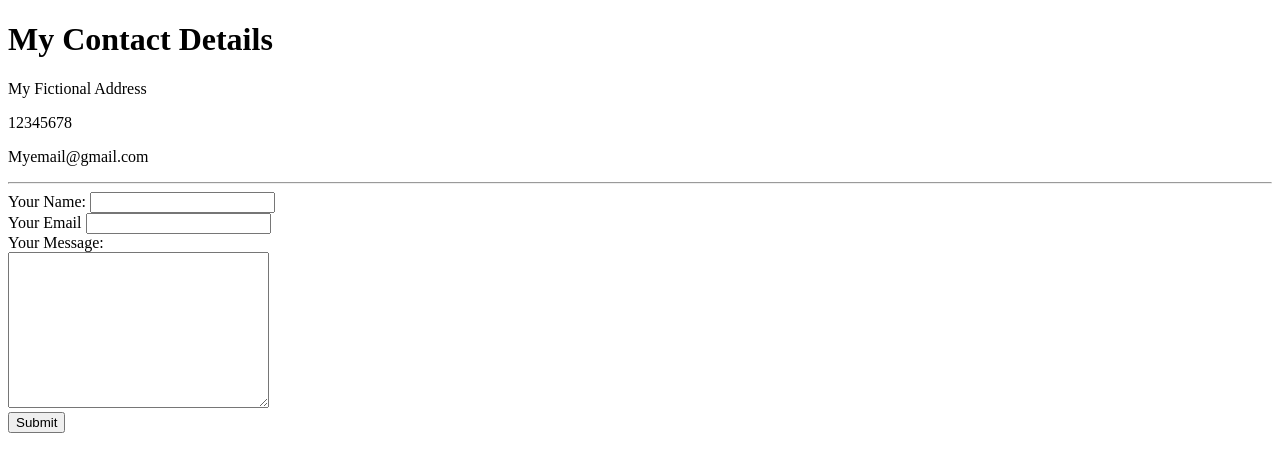
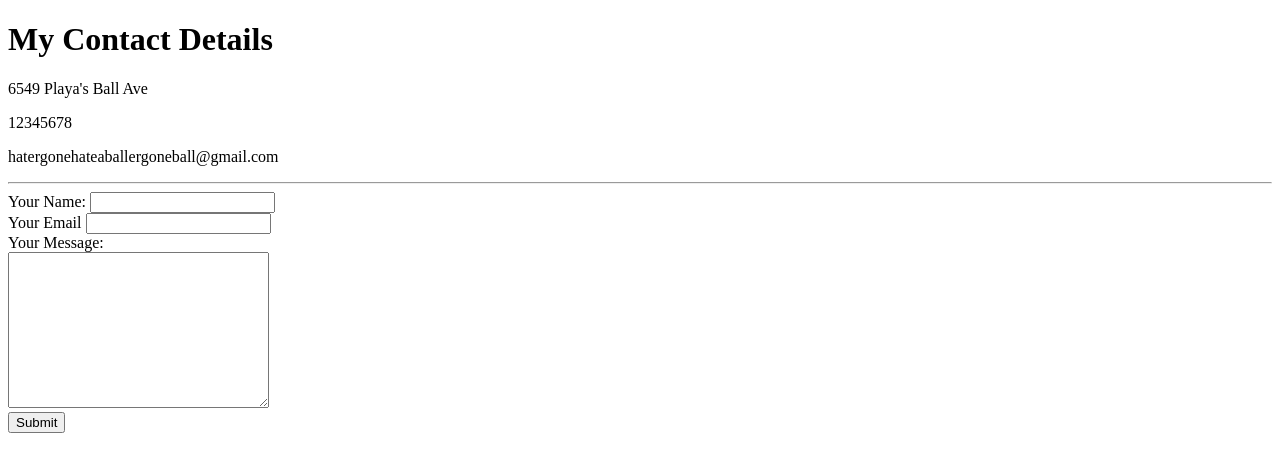
Before and after one commit to Trecoding360/cv, a plain HTML site: page Contact Me.html in a window 1280 px wide. Drawn offline with Linux system fonts and the light colour scheme.

Commit message:
Update Contact Me.html

```diff
--- a/Contact Me.html
+++ b/Contact Me.html
@@ -8,9 +8,9 @@
 
 <body>
   <h1>My Contact Details</h1>
-  <p>My Fictional Address</p>
+  <p>6549 Playa's Ball Ave</p>
   <p>12345678</p>
-  <p>Myemail@gmail.com</p>
+  <p>hatergonehateaballergoneball@gmail.com</p>
   <hr>
   <form action="mailto:trelabrandon@gmail.com"method="post" enctype="text/plain">
     <label>Your Name:</label>
```
